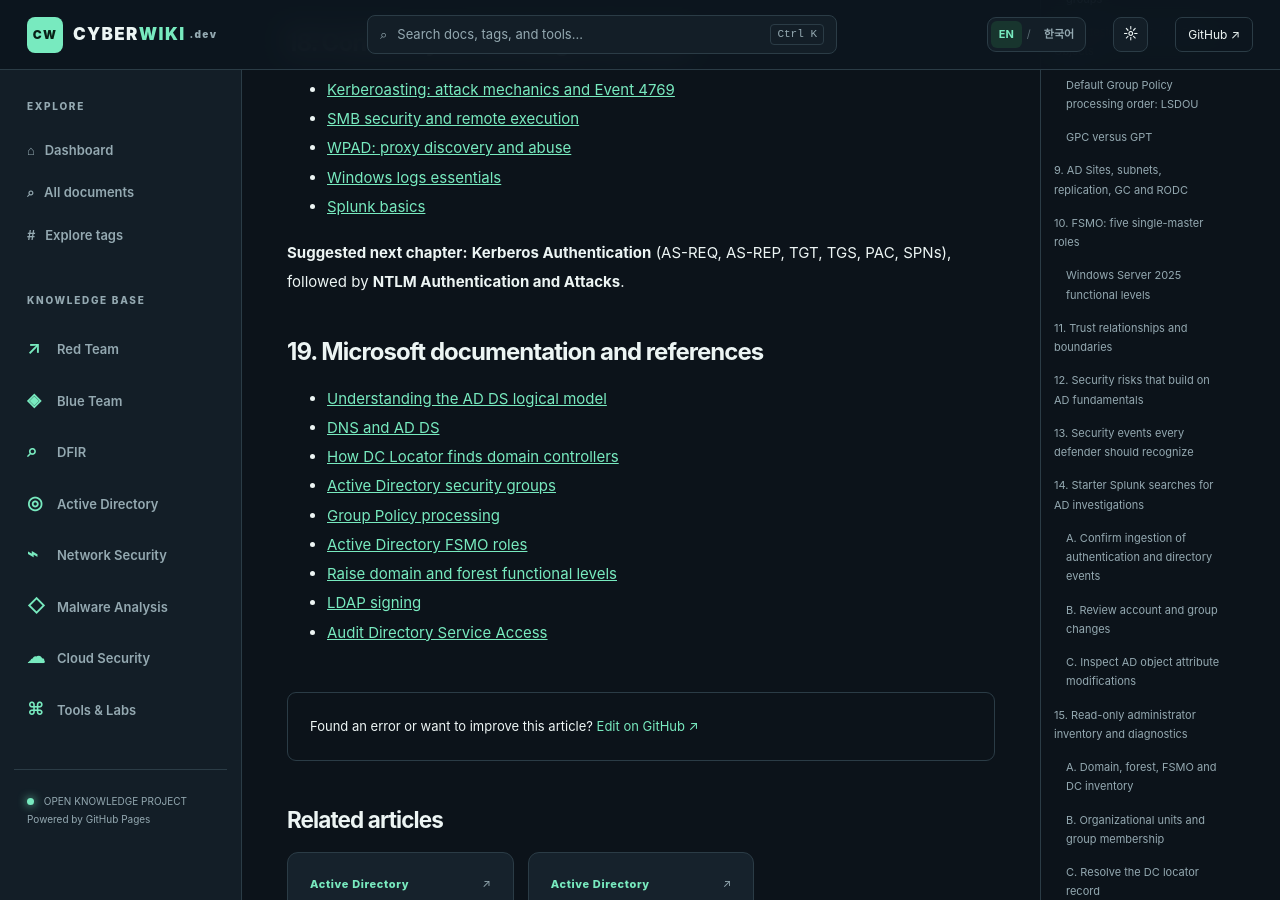
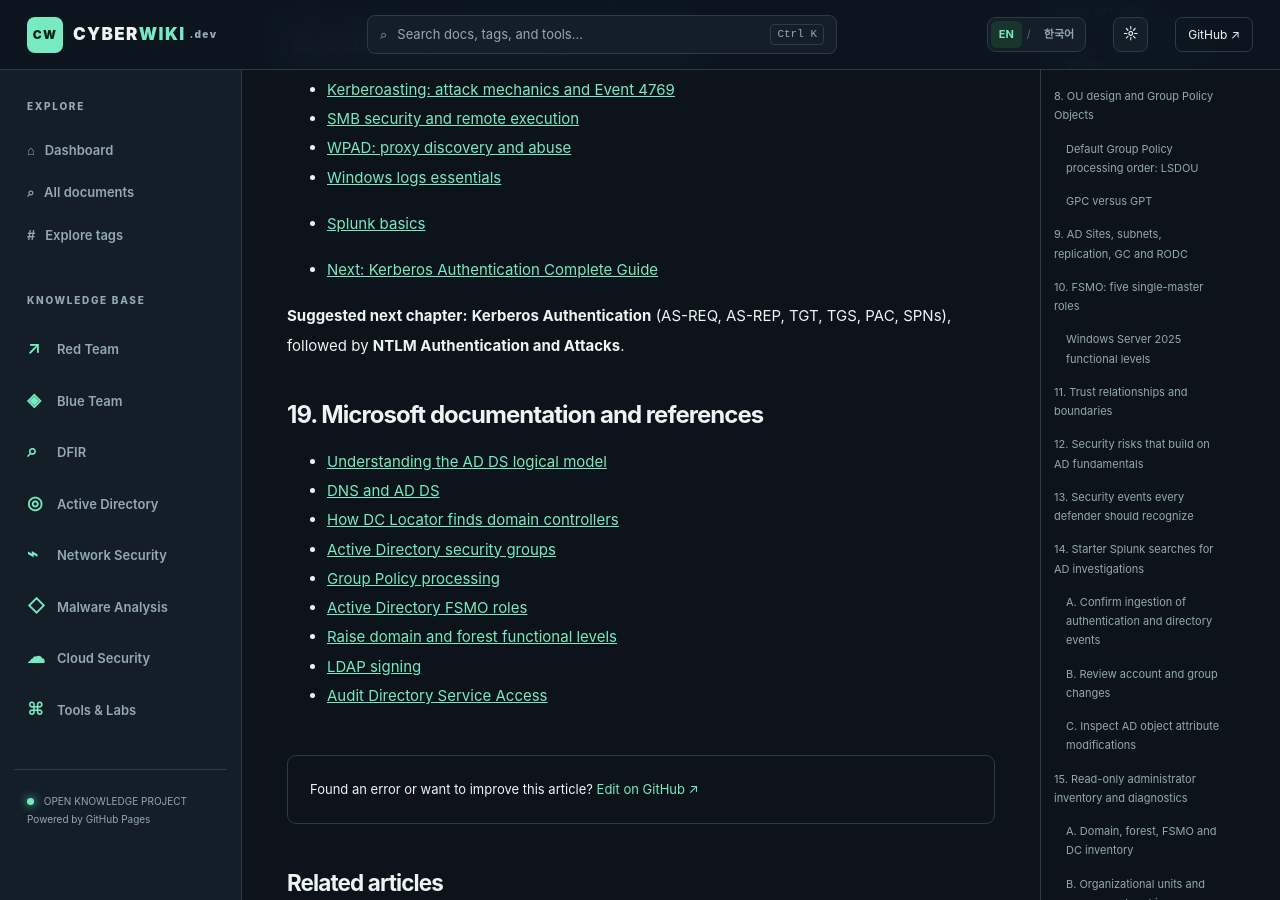
Before and after one commit to DFIDwiz-sketch/cybersecurity-wiki, a Jekyll site: the page built from _articles/active-directory-fundamentals.md, in a window 1280 px wide and 900 px high, scrolled down 16155 px. Built offline with Jekyll 4.4.1, drawn with Linux system fonts in a browser that asks for light colours.

Commit message:
docs: link Kerberos authentication chapter from AD fundamentals

```diff
--- a/_articles/active-directory-fundamentals.md
+++ b/_articles/active-directory-fundamentals.md
@@ -409,6 +409,8 @@
 - [Windows logs essentials]({{ '/wiki/windows-logs/' | relative_url }})
 - [Splunk basics]({{ '/wiki/splunk-basics/' | relative_url }})
 
+- [Next: Kerberos Authentication Complete Guide]({{ '/wiki/kerberos-authentication/' | relative_url }})
+
 **Suggested next chapter:** **Kerberos Authentication** (AS-REQ, AS-REP, TGT, TGS, PAC, SPNs), followed by **NTLM Authentication and Attacks**.
 
 ## 19. Microsoft documentation and references
```
